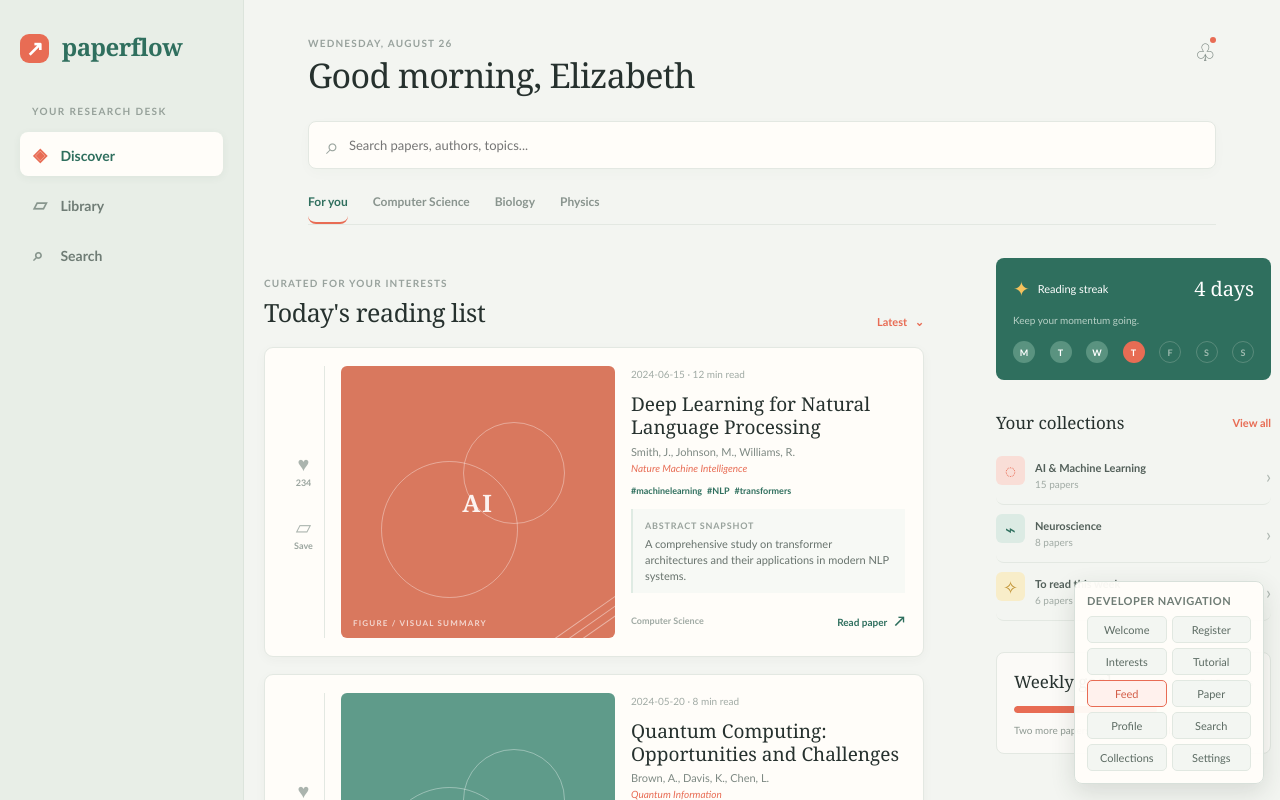
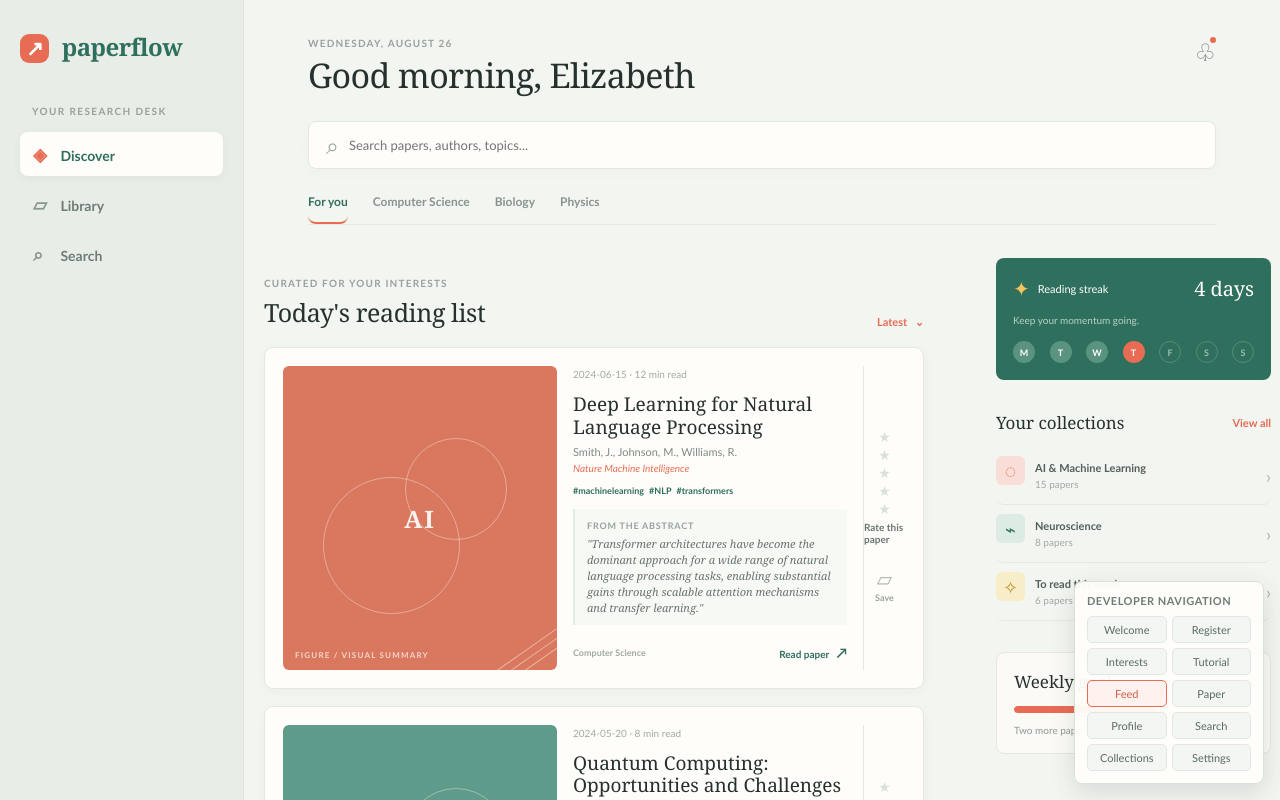
Before and after one commit to elizabethk1204/cac-2026, a React (Vite) app: page /feed in a window 1280 px wide. Shown: the top 800 px of the page. Built offline with nearby package versions, Linux system fonts and the light colour scheme.

Commit message:
used direct quotes from abstract instead of summary

```diff
--- a/src/index.css
+++ b/src/index.css
@@ -1423,13 +1423,18 @@ button, input { font-family: inherit; }
 .weekly-goal p { margin: 11px 0 0; color: #8e9992; font-size: 10px; }
 
 /* Snapshot composition: actions left, visual half, reading half. */
-.paper-card { display: grid; grid-template-columns: 42px minmax(0, 1fr) minmax(0, 1fr); gap: 16px; align-items: stretch; min-height: 194px; }
-.paper-action-rail { display: flex; flex-direction: column; align-items: center; justify-content: center; gap: 18px; border-right: 1px solid var(--line); }
+.paper-card { display: grid; grid-template-columns: minmax(0, 1fr) minmax(0, 1fr) 42px; gap: 16px; align-items: stretch; min-height: 194px; }
+.paper-action-rail { display: flex; flex-direction: column; align-items: center; justify-content: center; gap: 18px; border-left: 1px solid var(--line); }
 .rail-btn { display: grid; justify-items: center; gap: 4px; padding: 5px 3px; border: 0; background: transparent; color: #9ba59f; }
 .rail-btn span { color: #abb4ae; font-size: 20px; line-height: 1; }
 .rail-btn small { font-size: 9px; font-weight: 700; }
 .rail-btn:hover, .rail-btn.selected { color: var(--coral); }
 .rail-btn.selected span { color: var(--coral); }
+.rating-control { display: grid; justify-items: center; gap: 3px; }
+.star-row { display: flex; flex-direction: column; align-items: center; gap: 1px; }
+.star-btn { width: 22px; height: 17px; padding: 0; border: 0; background: transparent; color: #d9dfda; font-size: 14px; line-height: 1; }
+.star-btn:hover, .star-btn.selected { color: var(--yellow); }
+.rating-control > small { color: #697770; font-size: 10px; font-weight: 700; }
 .paper-image { flex: initial; width: 100%; min-height: 194px; height: auto; }
 .visual-caption { position: absolute; left: 12px; bottom: 11px; color: rgba(255,255,255,.7); font: 700 8px/1 "Trebuchet MS", sans-serif; letter-spacing: 1.2px; }
 .paper-content { display: flex; flex-direction: column; padding: 2px 0; }
@@ -1439,11 +1444,12 @@ button, input { font-family: inherit; }
 .abstract-snapshot { margin-top: auto; padding: 11px 12px 9px; border-left: 2px solid #dfebe3; background: #f7f9f5; }
 .abstract-label { margin-bottom: 5px; color: #98a29c; font-size: 9px; font-weight: 700; letter-spacing: .8px; text-transform: uppercase; }
 .abstract-snapshot .paper-summary { margin: 0; font-size: 11px; line-height: 1.45; }
+.abstract-snapshot blockquote { font-family: Georgia, serif; font-style: italic; }
 .paper-card-footer { display: flex; align-items: center; margin-top: 12px; }
 .paper-category { color: #a0aaa4; font-size: 9px; font-weight: 700; }
 
 @media (max-width: 1050px) { .feed-layout { grid-template-columns: minmax(0, 1fr); } .feed-aside { display: grid; grid-template-columns: 1fr 1fr; gap: 24px; } .aside-section { margin-top: 0; } .weekly-goal { grid-column: 1 / -1; } }
-@media (max-width: 700px) { .main-feed-page { display: block; } .app-sidebar { width: 100%; min-height: auto; height: auto; padding: 16px 18px; border-right: 0; border-bottom: 1px solid #dce4dc; } .brand-mark { font-size: 20px; } .sidebar-kicker, .sidebar-bottom, .settings-link { display: none; } .primary-nav { display: flex; margin-top: 16px; gap: 4px; } .nav-item { flex: 1; padding: 9px 7px; text-align: center; font-size: 11px; } .nav-item span { width: auto; margin-right: 4px; font-size: 15px; } .feed-header { padding: 28px 18px 0; } .topic-tabs { gap: 19px; } .feed-layout { display: block; margin: 25px 18px 40px; } .paper-card { grid-template-columns: 30px minmax(0, 1fr); gap: 11px; padding: 13px; } .paper-image { grid-column: 2; grid-row: 1; min-height: 145px; font-size: 16px; } .paper-content { grid-column: 2; grid-row: 2; } .paper-action-rail { grid-column: 1; grid-row: 1 / span 2; } .paper-image::before { width: 95px; height: 95px; } .paper-image::after { width: 70px; height: 70px; } .paper-title { font-size: 16px; } .paper-journal { margin-bottom: 8px; } .paper-summary { font-size: 11px; margin-bottom: 11px; } .read-btn { width: auto; margin-left: auto; text-align: right; } .feed-aside { display: none; } }
+@media (max-width: 700px) { .main-feed-page { display: block; } .app-sidebar { width: 100%; min-height: auto; height: auto; padding: 16px 18px; border-right: 0; border-bottom: 1px solid #dce4dc; } .brand-mark { font-size: 20px; } .sidebar-kicker, .sidebar-bottom, .settings-link { display: none; } .primary-nav { display: flex; margin-top: 16px; gap: 4px; } .nav-item { flex: 1; padding: 9px 7px; text-align: center; font-size: 11px; } .nav-item span { width: auto; margin-right: 4px; font-size: 15px; } .feed-header { padding: 28px 18px 0; } .topic-tabs { gap: 19px; } .feed-layout { display: block; margin: 25px 18px 40px; } .paper-card { grid-template-columns: minmax(0, 1fr) 30px; gap: 11px; padding: 13px; } .paper-image { grid-column: 1; grid-row: 1; min-height: 145px; font-size: 16px; } .paper-content { grid-column: 1; grid-row: 2; } .paper-action-rail { grid-column: 2; grid-row: 1 / span 2; } .paper-image::before { width: 95px; height: 95px; } .paper-image::after { width: 70px; height: 70px; } .paper-title { font-size: 16px; } .paper-journal { margin-bottom: 8px; } .paper-summary { font-size: 11px; margin-bottom: 11px; } .read-btn { width: auto; margin-left: auto; text-align: right; } .feed-aside { display: none; } }
 
 @media (max-width: 480px) {
   .welcome-container {
--- a/src/pages/MainFeed.jsx
+++ b/src/pages/MainFeed.jsx
@@ -8,12 +8,11 @@ const mockPapers = [
     date: "2024-06-15",
     topic: "Computer Science",
     tags: ["#machinelearning", "#NLP", "#transformers"],
-      summary:
-        "A comprehensive study on transformer architectures and their applications in modern NLP systems.",
+    abstractQuote:
+      '"Transformer architectures have become the dominant approach for a wide range of natural language processing tasks, enabling substantial gains through scalable attention mechanisms and transfer learning."',
     image: "AI",
     journal: "Nature Machine Intelligence",
     readTime: "12 min read",
-      likes: 234,
     saved: false,
   },
   {
@@ -23,12 +22,11 @@ const mockPapers = [
     date: "2024-05-20",
     topic: "Physics",
     tags: ["#quantumcomputing", "#cryptography", "#optimization"],
-      summary:
-        "Explores current quantum computing technologies and their potential impact on cryptography and optimization.",
+    abstractQuote:
+      '"We review the current state of quantum computing, focusing on the opportunities and practical challenges that arise as quantum systems move toward useful applications."',
     image: "QC",
     journal: "Quantum Information",
     readTime: "8 min read",
-      likes: 156,
     saved: false,
   },
   {
@@ -38,12 +36,11 @@ const mockPapers = [
     date: "2024-07-10",
     topic: "Biology",
     tags: ["#CRISPR", "#geneediting", "#bioethics"],
-      summary:
-        "Reviews recent breakthroughs in CRISPR technology and discusses ethical frameworks for genome editing.",
+    abstractQuote:
+      '"Recent advances in CRISPR-based technologies have expanded the precision and range of genome editing, while also raising important questions about responsible clinical translation."',
     image: "BIO",
     journal: "Nature Biotechnology",
     readTime: "10 min read",
-      likes: 312,
     saved: false,
   },
 ];
@@ -51,79 +48,261 @@ const mockPapers = [
 export default function MainFeed({ onNavigate }) {
   const [query, setQuery] = useState("");
   const [activeTopic, setActiveTopic] = useState("For you");
-  const [liked, setLiked] = useState([]);
+  const [ratings, setRatings] = useState({});
   const [saved, setSaved] = useState([]);
 
-  const visiblePapers = useMemo(() => mockPapers.filter((paper) => {
-    const matchesTopic = activeTopic === "For you" || paper.topic === activeTopic;
-    const searchText = `${paper.title} ${paper.authors} ${paper.topic}`.toLowerCase();
+  const visiblePapers = useMemo(
+    () =>
+      mockPapers.filter((paper) => {
+        const matchesTopic =
+          activeTopic === "For you" || paper.topic === activeTopic;
+        const searchText =
+          `${paper.title} ${paper.authors} ${paper.topic}`.toLowerCase();
         return matchesTopic && searchText.includes(query.toLowerCase());
-  }), [activeTopic, query]);
+      }),
+    [activeTopic, query],
+  );
 
   const toggleItem = (setItems, id) => {
-    setItems((items) => items.includes(id) ? items.filter((item) => item !== id) : [...items, id]);
+    setItems((items) =>
+      items.includes(id) ? items.filter((item) => item !== id) : [...items, id],
+    );
+  };
+
+  const setPaperRating = (paperId, rating) => {
+    setRatings((currentRatings) => ({ ...currentRatings, [paperId]: rating }));
   };
 
   return (
     <div className="main-feed-page">
       <aside className="app-sidebar">
-        <div className="brand-mark"><span>↗</span> paperflow</div>
+        <div className="brand-mark">
+          <span>↗</span> paperflow
+        </div>
         <p className="sidebar-kicker">Your research desk</p>
         <nav className="primary-nav" aria-label="Primary navigation">
-          <button className="nav-item active" onClick={() => onNavigate("feed")}><span>◈</span> Discover</button>
-          <button className="nav-item" onClick={() => onNavigate("collections")}><span>▱</span> Library</button>
-          <button className="nav-item" onClick={() => onNavigate("search")}><span>⌕</span> Search</button>
+          <button
+            className="nav-item active"
+            onClick={() => onNavigate("feed")}
+          >
+            <span>◈</span> Discover
+          </button>
+          <button
+            className="nav-item"
+            onClick={() => onNavigate("collections")}
+          >
+            <span>▱</span> Library
+          </button>
+          <button className="nav-item" onClick={() => onNavigate("search")}>
+            <span>⌕</span> Search
+          </button>
         </nav>
         <div className="sidebar-bottom">
-          <button className="profile-mini" onClick={() => onNavigate("profile")}><span className="avatar">EK</span><span><strong>Elizabeth Kim</strong><small>Personal workspace</small></span><b>•••</b></button>
-          <button className="settings-link" onClick={() => onNavigate("settings")}>⚙ Settings</button>
+          <button
+            className="profile-mini"
+            onClick={() => onNavigate("profile")}
+          >
+            <span className="avatar">EK</span>
+            <span>
+              <strong>Elizabeth Kim</strong>
+              <small>Personal workspace</small>
+            </span>
+            <b>•••</b>
+          </button>
+          <button
+            className="settings-link"
+            onClick={() => onNavigate("settings")}
+          >
+            ⚙ Settings
+          </button>
         </div>
       </aside>
 
       <main className="feed-main">
         <header className="feed-header">
           <div className="feed-heading">
-            <div><p className="eyebrow">Wednesday, August 26</p><h1>Good morning, Elizabeth</h1></div>
-            <button className="notification-btn" aria-label="Notifications">♧<i /></button>
+            <div>
+              <p className="eyebrow">Wednesday, August 26</p>
+              <h1>Good morning, Elizabeth</h1>
             </div>
-          <div className="search-bar"><span>⌕</span><input value={query} onChange={(event) => setQuery(event.target.value)} type="search" placeholder="Search papers, authors, topics..." /></div>
+            <button className="notification-btn" aria-label="Notifications">
+              ♧<i />
+            </button>
+          </div>
+          <div className="search-bar">
+            <span>⌕</span>
+            <input
+              value={query}
+              onChange={(event) => setQuery(event.target.value)}
+              type="search"
+              placeholder="Search papers, authors, topics..."
+            />
+          </div>
           <div className="topic-tabs" role="tablist">
-            {["For you", "Computer Science", "Biology", "Physics"].map((topic) => <button key={topic} className={activeTopic === topic ? "topic-tab active" : "topic-tab"} onClick={() => setActiveTopic(topic)}>{topic}</button>)}
+            {["For you", "Computer Science", "Biology", "Physics"].map(
+              (topic) => (
+                <button
+                  key={topic}
+                  className={
+                    activeTopic === topic ? "topic-tab active" : "topic-tab"
+                  }
+                  onClick={() => setActiveTopic(topic)}
+                >
+                  {topic}
+                </button>
+              ),
+            )}
           </div>
         </header>
 
         <div className="feed-layout">
           <section className="feed-container">
-            <div className="section-title"><div><p className="eyebrow">Curated for your interests</p><h2>Today&apos;s reading list</h2></div><button className="text-btn">Latest <span>⌄</span></button></div>
+            <div className="section-title">
+              <div>
+                <p className="eyebrow">Curated for your interests</p>
+                <h2>Today&apos;s reading list</h2>
+              </div>
+              <button className="text-btn">
+                Latest <span>⌄</span>
+              </button>
+            </div>
             {visiblePapers.map((paper, index) => (
               <article key={paper.id} className="paper-card">
-            <div className="paper-action-rail">
-              <button className={liked.includes(paper.id) ? "rail-btn selected" : "rail-btn"} onClick={() => toggleItem(setLiked, paper.id)} aria-label={`Like ${paper.title}`}><span>♥</span><small>{paper.likes + (liked.includes(paper.id) ? 1 : 0)}</small></button>
-              <button className={saved.includes(paper.id) ? "rail-btn selected" : "rail-btn"} onClick={() => toggleItem(setSaved, paper.id)} aria-label={`Save ${paper.title}`}><span>▱</span><small>{saved.includes(paper.id) ? "Saved" : "Save"}</small></button>
+                <div
+                  className={`paper-image paper-image-${index + 1}`}
+                  aria-label={`Visual for ${paper.title}`}
+                >
+                  <span>{paper.image}</span>
+                  <div className="image-lines" />
+                  <div className="visual-caption">FIGURE / VISUAL SUMMARY</div>
                 </div>
-            <div className={`paper-image paper-image-${index + 1}`} aria-label={`Visual for ${paper.title}`}><span>{paper.image}</span><div className="image-lines" /><div className="visual-caption">FIGURE / VISUAL SUMMARY</div></div>
                 <div className="paper-content">
                   <div className="paper-meta">
-                <span className="paper-date">{paper.date} · {paper.readTime}</span>
+                    <span className="paper-date">
+                      {paper.date} · {paper.readTime}
+                    </span>
                   </div>
                   <h2 className="paper-title">{paper.title}</h2>
                   <p className="paper-authors">{paper.authors}</p>
                   <p className="paper-journal">{paper.journal}</p>
-              <div className="paper-tags">{paper.tags.map((tag) => <span key={tag}>{tag}</span>)}</div>
-              <div className="abstract-snapshot"><p className="abstract-label">Abstract snapshot</p><p className="paper-summary">{paper.summary}</p></div>
+                  <div className="paper-tags">
+                    {paper.tags.map((tag) => (
+                      <span key={tag}>{tag}</span>
+                    ))}
+                  </div>
+                  <div className="abstract-snapshot">
+                    <p className="abstract-label">From the abstract</p>
+                    <blockquote className="paper-summary">{paper.abstractQuote}</blockquote>
+                  </div>
                   <div className="paper-card-footer">
                     <span className="paper-category">{paper.topic}</span>
-                <button className="read-btn" onClick={() => onNavigate("paper")}>Read paper <span>↗</span></button>
+                    <button
+                      className="read-btn"
+                      onClick={() => onNavigate("paper")}
+                    >
+                      Read paper <span>↗</span>
+                    </button>
                   </div>
+                </div>
+                <div className="paper-action-rail">
+                  <div className="rating-control" aria-label={`Rate ${paper.title}`}>
+                    <div className="star-row">
+                      {[1, 2, 3, 4, 5].map((star) => {
+                        const currentRating = ratings[paper.id] || 0;
+                        return (
+                          <button
+                            key={star}
+                            className={star <= currentRating ? "star-btn selected" : "star-btn"}
+                            onClick={() => setPaperRating(paper.id, star)}
+                            aria-label={`${star} out of 5 stars`}
+                          >
+                            ★
+                          </button>
+                        );
+                      })}
+                    </div>
+                    <small>{ratings[paper.id] ? `${ratings[paper.id]} / 5` : "Rate this paper"}</small>
+                  </div>
+                  <button
+                    className={
+                      saved.includes(paper.id) ? "rail-btn selected" : "rail-btn"
+                    }
+                    onClick={() => toggleItem(setSaved, paper.id)}
+                    aria-label={`Save ${paper.title}`}
+                  >
+                    <span>▱</span>
+                    <small>{saved.includes(paper.id) ? "Saved" : "Save"}</small>
+                  </button>
                 </div>
               </article>
             ))}
-            {!visiblePapers.length && <div className="empty-state"><strong>No papers found</strong><p>Try another topic or search term.</p></div>}
+            {!visiblePapers.length && (
+              <div className="empty-state">
+                <strong>No papers found</strong>
+                <p>Try another topic or search term.</p>
+              </div>
+            )}
           </section>
           <aside className="feed-aside">
-            <div className="streak-card"><div className="streak-top"><span className="flame">✦</span><span>Reading streak</span><b>4 days</b></div><p>Keep your momentum going.</p><div className="streak-days"><span className="done">M</span><span className="done">T</span><span className="done">W</span><span className="today">T</span><span>F</span><span>S</span><span>S</span></div></div>
-            <div className="aside-section"><div className="aside-heading"><h3>Your collections</h3><button onClick={() => onNavigate("collections")}>View all</button></div><button className="collection-row"><span className="collection-icon coral">◌</span><span><strong>AI & Machine Learning</strong><small>15 papers</small></span><b>›</b></button><button className="collection-row"><span className="collection-icon green">⌁</span><span><strong>Neuroscience</strong><small>8 papers</small></span><b>›</b></button><button className="collection-row"><span className="collection-icon yellow">✧</span><span><strong>To read this week</strong><small>6 papers</small></span><b>›</b></button></div>
-            <div className="aside-section weekly-goal"><div className="aside-heading"><h3>Weekly goal</h3><span>3 / 5 papers</span></div><div className="progress-track"><span /></div><p>Two more papers to reach your goal.</p></div>
+            <div className="streak-card">
+              <div className="streak-top">
+                <span className="flame">✦</span>
+                <span>Reading streak</span>
+                <b>4 days</b>
+              </div>
+              <p>Keep your momentum going.</p>
+              <div className="streak-days">
+                <span className="done">M</span>
+                <span className="done">T</span>
+                <span className="done">W</span>
+                <span className="today">T</span>
+                <span>F</span>
+                <span>S</span>
+                <span>S</span>
+              </div>
+            </div>
+            <div className="aside-section">
+              <div className="aside-heading">
+                <h3>Your collections</h3>
+                <button onClick={() => onNavigate("collections")}>
+                  View all
+                </button>
+              </div>
+              <button className="collection-row">
+                <span className="collection-icon coral">◌</span>
+                <span>
+                  <strong>AI & Machine Learning</strong>
+                  <small>15 papers</small>
+                </span>
+                <b>›</b>
+              </button>
+              <button className="collection-row">
+                <span className="collection-icon green">⌁</span>
+                <span>
+                  <strong>Neuroscience</strong>
+                  <small>8 papers</small>
+                </span>
+                <b>›</b>
+              </button>
+              <button className="collection-row">
+                <span className="collection-icon yellow">✧</span>
+                <span>
+                  <strong>To read this week</strong>
+                  <small>6 papers</small>
+                </span>
+                <b>›</b>
+              </button>
+            </div>
+            <div className="aside-section weekly-goal">
+              <div className="aside-heading">
+                <h3>Weekly goal</h3>
+                <span>3 / 5 papers</span>
+              </div>
+              <div className="progress-track">
+                <span />
+              </div>
+              <p>Two more papers to reach your goal.</p>
+            </div>
           </aside>
         </div>
       </main>
```
Also changed, not shown: 1 other file (tests, documents, lock files or other folders). Lines whose indentation alone changed are shown as unchanged.
